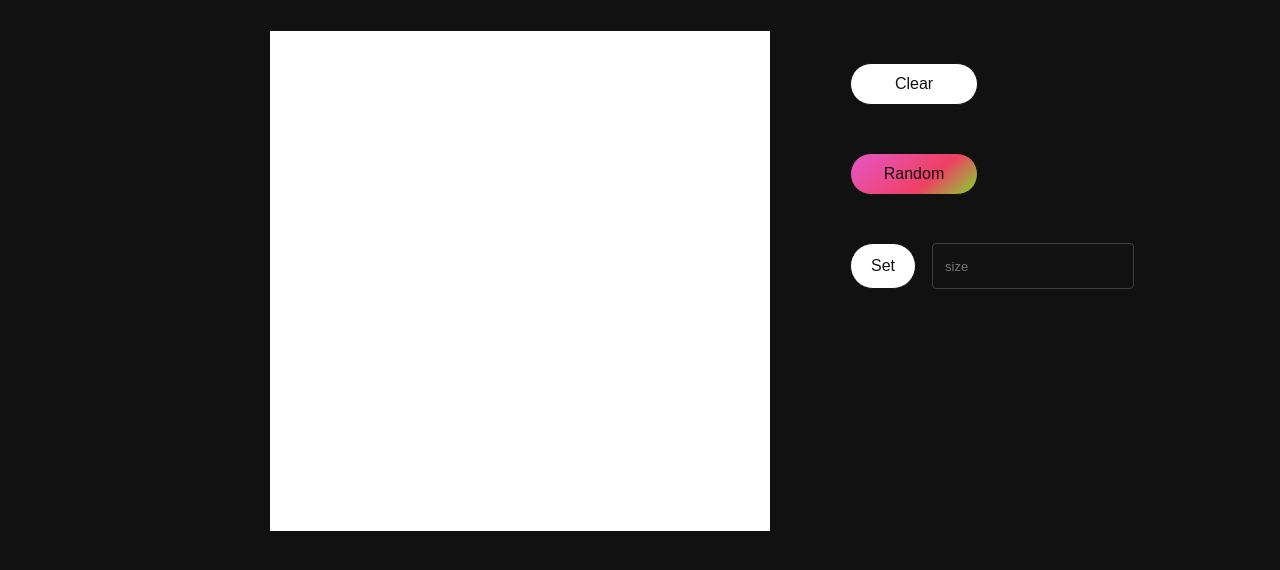
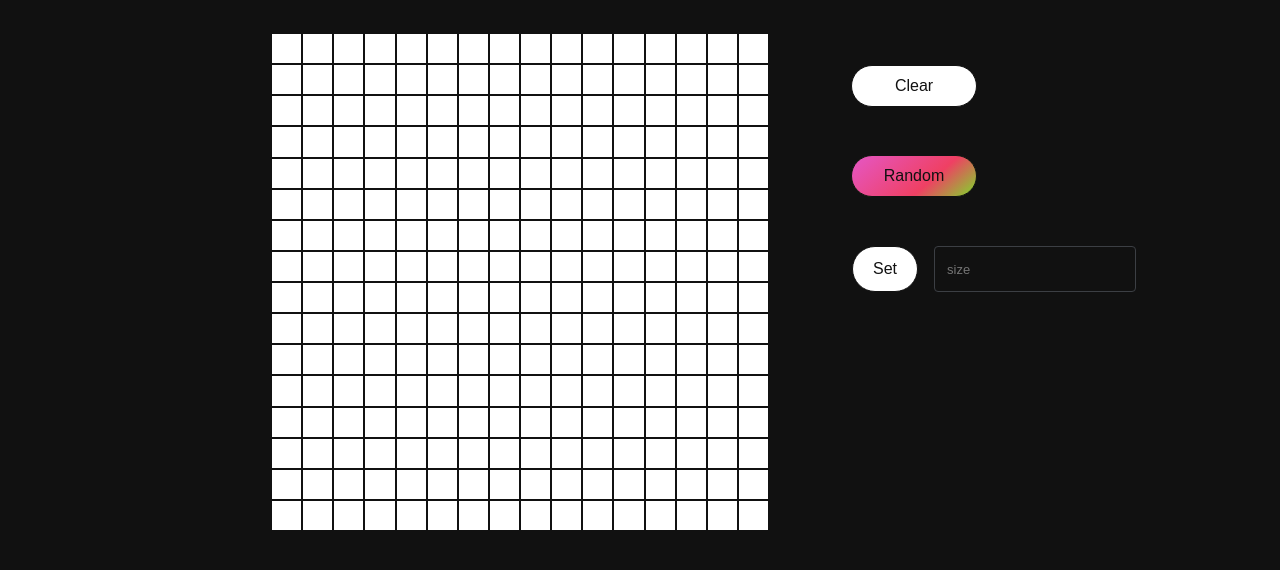
Before and after one commit to RafaelGarcia500/Etch-A-Sketch.github.io, a plain HTML site: page index.html in a window 1280 px wide. Shown: the part 70-640 px from the top of the page. Drawn offline with Linux system fonts and the light colour scheme; a web font is replaced by a local one.

Commit message:
Add files via upload

```diff
--- a/style.css
+++ b/style.css
@@ -44,6 +44,9 @@ body{
 }
 #board:hover{
     cursor: pointer;
+}
+div{
+    border: 1px solid #111;
 }
 .sizeCanvas{
     display: flex;
```
